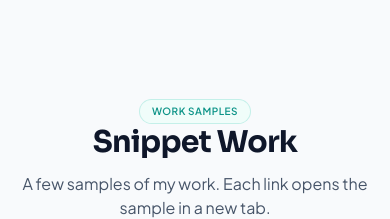
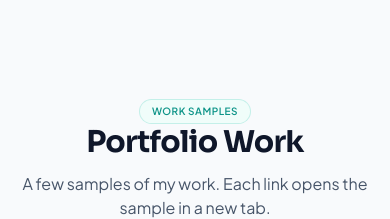
Before and after one commit to mustafa-mahmud/shaiful-freelancer, a React (Vite) app: page / in a window 390 px wide. Shown: the part 7460-7679 px from the top of the page. Built offline with nearby package versions, Linux system fonts and the light colour scheme.

Commit message:
Snippet change to Portfolio

```diff
--- a/src/App.jsx
+++ b/src/App.jsx
@@ -1,44 +1,46 @@
-import { useEffect, useState } from "react";
-import Navbar from "./components/Navbar";
-import Hero from "./components/Hero";
-import Stats from "./components/Stats";
-import About from "./components/About";
-import Services from "./components/Services";
-import Snippet from "./components/Snippet";
-import Tools from "./components/Tools";
-import Strengths from "./components/Strengths";
-import Experience from "./components/Experience";
-import Education from "./components/Education";
-import Contact from "./components/Contact";
-import Footer from "./components/Footer";
-import WhatsAppFab from "./components/WhatsAppFab";
+import { useEffect, useState } from 'react';
+import Navbar from './components/Navbar';
+import Hero from './components/Hero';
+import Stats from './components/Stats';
+import About from './components/About';
+import Services from './components/Services';
+import Portfolio from './components/Portfolio';
+import Tools from './components/Tools';
+import Strengths from './components/Strengths';
+import Experience from './components/Experience';
+import Education from './components/Education';
+import Contact from './components/Contact';
+import Footer from './components/Footer';
+import WhatsAppFab from './components/WhatsAppFab';
 
 const SECTIONS = [
-  "hero",
-  "stats",
-  "about",
-  "services",
-  "snippet",
-  "tools",
-  "strengths",
-  "experience",
-  "education",
-  "contact",
+  'hero',
+  'stats',
+  'about',
+  'services',
+  'portfolio',
+  'tools',
+  'strengths',
+  'experience',
+  'education',
+  'contact',
 ];
 
 export default function App() {
-  const [activeId, setActiveId] = useState("hero");
+  const [activeId, setActiveId] = useState('hero');
 
   useEffect(() => {
     const observer = new IntersectionObserver(
       (entries) => {
         const visible = entries.filter((e) => e.isIntersecting);
         if (visible.length === 0) return;
-        visible.sort((a, b) => a.boundingClientRect.top - b.boundingClientRect.top);
-        const id = visible[0].target.getAttribute("id");
+        visible.sort(
+          (a, b) => a.boundingClientRect.top - b.boundingClientRect.top,
+        );
+        const id = visible[0].target.getAttribute('id');
         if (id && SECTIONS.includes(id)) setActiveId(id);
       },
-      { rootMargin: "-10% 0% -70% 0%", threshold: 0.05 }
+      { rootMargin: '-10% 0% -70% 0%', threshold: 0.05 },
     );
 
     SECTIONS.forEach((id) => {
@@ -56,7 +58,7 @@ export default function App() {
         <Stats />
         <About />
         <Services />
-        <Snippet />
+        <Portfolio />
         <Tools />
         <Strengths />
         <Experience />
--- a/src/components/Snippet.jsx
+++ b/src/components/Portfolio.jsx
@@ -1,5 +1,5 @@
-import { useState } from "react";
-import { motion, AnimatePresence } from "framer-motion";
+import { useState } from 'react';
+import { motion, AnimatePresence } from 'framer-motion';
 import {
   FileSpreadsheet,
   Mail,
@@ -7,39 +7,43 @@ import {
   Store,
   Home,
   ExternalLink,
-} from "lucide-react";
-import { snippetSection, snippets } from "../data/portfolio";
+} from 'lucide-react';
+import { portfolioSection, portfolios } from '../data/portfolio';
 
 const ICON_BY_TITLE = {
-  "Lead Generation": FileSpreadsheet,
-  "Email Collect": Mail,
-  "Image Edit": Image,
-  "Property Listing": Home,
+  'Lead Generation': FileSpreadsheet,
+  'Email Collect': Mail,
+  'Image Edit': Image,
+  'Property Listing': Home,
 };
 
-const categories = ["All", ...new Set(snippets.map((snippet) => snippet.category))];
+const categories = [
+  'All',
+  ...new Set(portfolios.map((portfolio) => portfolio.category)),
+];
 
-export default function Snippet() {
-  const [category, setCategory] = useState("All");
+export default function Portfolio() {
+  const [category, setCategory] = useState('All');
 
   const filtered =
-    category === "All"
-      ? snippets
-      : snippets.filter((snippet) => snippet.category === category);
+    category === 'All'
+      ? portfolios
+      : portfolios.filter((portfolio) => portfolio.category === category);
 
   return (
-    <section id="snippet" className="max-w-7xl mx-auto px-4 sm:px-6 lg:px-8 py-20 md:py-28">
+    <section
+      id="portfolio"
+      className="max-w-7xl mx-auto px-4 sm:px-6 lg:px-8 py-20 md:py-28"
+    >
       <div className="text-center mb-10 md:mb-14">
-        <span
-          className="inline-flex items-center gap-1.5 rounded-full px-3 py-1 text-[10px] md:text-xs font-semibold uppercase tracking-wider text-teal-600 dark:text-teal-400 bg-teal-50 dark:bg-teal-900/20 border border-teal-500/20"
-        >
-          {snippetSection.eyebrow}
+        <span className="inline-flex items-center gap-1.5 rounded-full px-3 py-1 text-[10px] md:text-xs font-semibold uppercase tracking-wider text-teal-600 dark:text-teal-400 bg-teal-50 dark:bg-teal-900/20 border border-teal-500/20">
+          {portfolioSection.eyebrow}
         </span>
         <h2 className="font-heading text-3xl md:text-4xl font-bold text-slate-900 dark:text-white tracking-tight mb-3">
-          {snippetSection.title}
+          {portfolioSection.title}
         </h2>
         <p className="text-slate-600 dark:text-slate-400 max-w-2xl mx-auto">
-          {snippetSection.subtitle}
+          {portfolioSection.subtitle}
         </p>
       </div>
 
@@ -52,8 +56,8 @@ export default function Snippet() {
               onClick={() => setCategory(cat)}
               className={`px-4 py-2 rounded-full text-sm font-medium transition-all border ${
                 active
-                  ? "bg-teal-600 border-teal-600 text-white shadow-lg shadow-teal-500/30"
-                  : "border-slate-200 dark:border-slate-700 bg-white dark:bg-slate-900 text-slate-600 dark:text-slate-300 hover:bg-slate-50 dark:hover:bg-slate-800 hover:text-slate-900 dark:hover:text-white"
+                  ? 'bg-teal-600 border-teal-600 text-white shadow-lg shadow-teal-500/30'
+                  : 'border-slate-200 dark:border-slate-700 bg-white dark:bg-slate-900 text-slate-600 dark:text-slate-300 hover:bg-slate-50 dark:hover:bg-slate-800 hover:text-slate-900 dark:hover:text-white'
               }`}
               role="button"
               aria-pressed={active}
@@ -66,15 +70,15 @@ export default function Snippet() {
 
       <div className="grid grid-cols-1 md:grid-cols-2 xl:grid-cols-3 gap-5 md:gap-6">
         <AnimatePresence mode="wait">
-          {filtered.map((snippet, i) => {
-            const Icon = ICON_BY_TITLE[snippet.title] ?? Store;
+          {filtered.map((portfolio, i) => {
+            const Icon = ICON_BY_TITLE[portfolio.title] ?? Store;
             return (
               <a
-                key={snippet.id}
-                href={snippet.url}
+                key={portfolio.id}
+                href={portfolio.url}
                 target="_blank"
                 rel="noopener noreferrer"
-                aria-label={`Open ${snippet.title} sample in a new tab`}
+                aria-label={`Open ${portfolio.title} sample in a new tab`}
                 className="block focus-visible:outline-none focus-visible:ring-2 focus-visible:ring-teal-500 focus-visible:ring-offset-2 focus-visible:ring-offset-slate-50 dark:focus-visible:ring-offset-slate-950 rounded-md"
               >
                 <motion.div
@@ -90,14 +94,18 @@ export default function Snippet() {
                     <Icon size={20} strokeWidth={2.5} aria-hidden="true" />
                   </div>
                   <h3 className="font-heading text-lg font-bold text-slate-900 dark:text-white mb-2 group-hover:text-teal-600 dark:group-hover:text-teal-400 transition-colors">
-                    {snippet.title}
+                    {portfolio.title}
                   </h3>
                   <p className="text-[10px] md:text-xs uppercase tracking-wider text-slate-400 dark:text-slate-500 font-medium mb-3">
-                    {snippet.category}
+                    {portfolio.category}
                   </p>
                   <div className="mt-auto flex items-center gap-1.5 px-2 py-2 rounded-lg border border-slate-200 dark:border-slate-700 bg-slate-50 dark:bg-slate-800 text-[10px] md:text-xs font-semibold text-slate-600 dark:text-slate-300 transition-colors group-hover:text-teal-600 dark:group-hover:text-teal-400">
                     View Sample
-                    <ExternalLink size={12} strokeWidth={2} aria-hidden="true" />
+                    <ExternalLink
+                      size={12}
+                      strokeWidth={2}
+                      aria-hidden="true"
+                    />
                   </div>
                 </motion.div>
               </a>
--- a/src/data/portfolio.js
+++ b/src/data/portfolio.js
@@ -69,20 +69,20 @@ export const CONTACT = {
 export const NAV = [
   { label: 'Home', href: '#hero' },
   { label: 'Services', href: '#services' },
-  { label: 'Snippet', id: 'snippet', href: '#snippet' },
+  { label: 'Portfolio', id: 'portfolio', href: '#portfolio' },
   { label: 'Experience', href: '#experience' },
   { label: 'Education', href: '#education' },
   { label: 'Contact', href: '#contact' },
 ];
 
-export const snippetSection = {
+export const portfolioSection = {
   eyebrow: 'Work Samples',
-  title: 'Snippet Work',
+  title: 'Portfolio Work',
   subtitle:
     'A few samples of my work. Each link opens the sample in a new tab.',
 };
 
-export const snippets = [
+export const portfolios = [
   {
     id: 1,
     title: 'Lead Generation',
```
Also changed, not shown: 2 other files (tests, documents, lock files or other folders).
